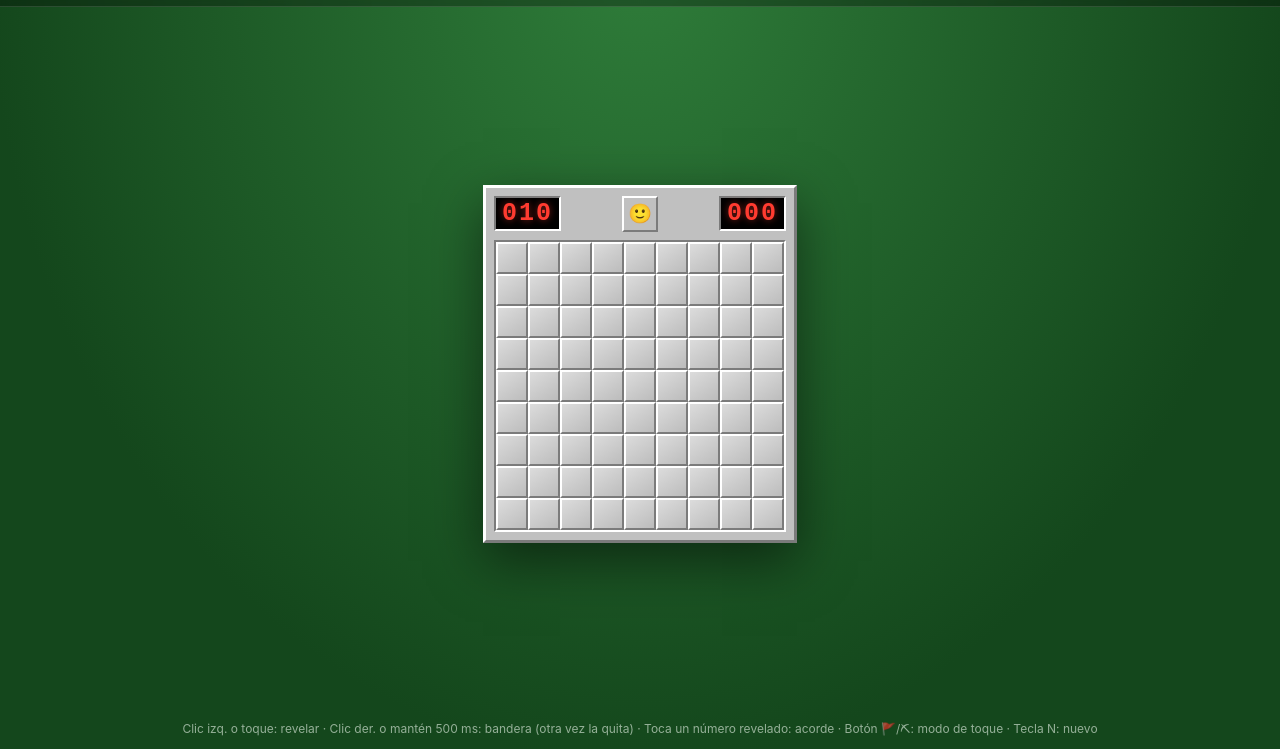
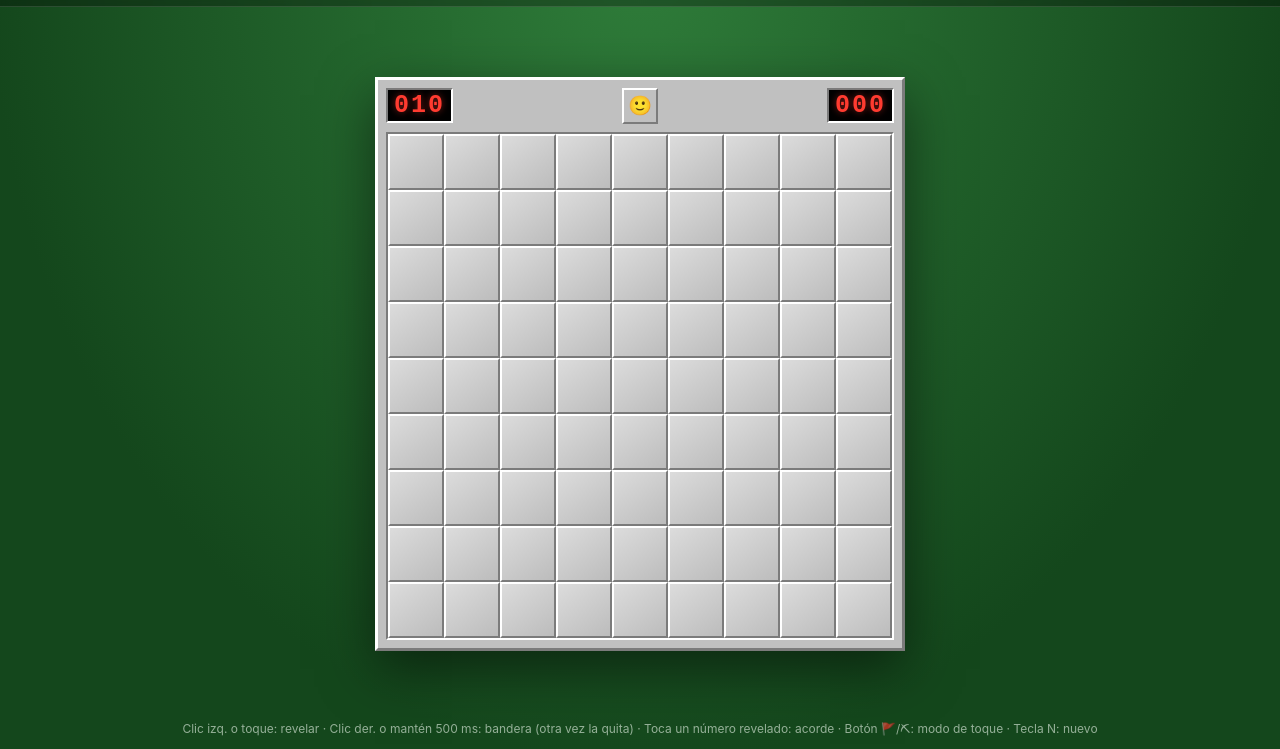
Before and after one commit to TecladoOscuro/spider-solitaire, a plain HTML site: page buscaminas.html in a window 1280 px wide. Shown: the part 51-800 px from the top of the page. Drawn offline with Linux system fonts and the light colour scheme.

Commit message:
fix: buscaminas cota exacta de ancho (sin scroll interno en ningun tamano)

```diff
--- a/buscaminas.html
+++ b/buscaminas.html
@@ -68,7 +68,7 @@ select.btn{background:#263238;padding:7px 8px}
 }
 .face:active{border-top-color:#7b7b7b;border-left-color:#7b7b7b;border-right-color:#fff;border-bottom-color:#fff}
 .gridwrap{
-  overflow:auto;max-width:100%;
+  overflow:auto;max-width:100%;width:100%;
   border-top:2px solid #7b7b7b;border-left:2px solid #7b7b7b;
   border-right:2px solid #fff;border-bottom:2px solid #fff;
 }
@@ -489,9 +489,15 @@ if (typeof document !== 'undefined') {
     var gwr=document.getElementById('gridWrap');
     var r=wrap?wrap.getBoundingClientRect():{width:window.innerWidth,top:100};
     var vh=window.innerHeight||768;
-    /* ancho EXACTO del hueco (clientWidth del contenedor, bordes incluidos
-       ya descontados) -> el grid nunca desborda y no aparece scroll interno */
-    var availW=Math.max(160,gwr?gwr.clientWidth:(r.width||window.innerWidth)-40);
+    /* ancho del hueco calculado desde el board-wrap (padding descontado):
+       .gridwrap es shrink-to-fit y su clientWidth era auto-referencial
+       (se atascaba en 32px en tablets). */
+    var pad=(parseFloat(getComputedStyle(wrap).paddingLeft)||0)+
+            (parseFloat(getComputedStyle(wrap).paddingRight)||0);
+    /* Cota exacta sobre el contenedor FIJO (board-wrap): chrome del marco
+       .frame (8+3 por lado = 22) + bordes del gridwrap (4) + holgura2.
+       Así floor((content-28)/cols)*cols siempre cabe sin scroll interno. */
+    var availW=Math.max(160,wrap.clientWidth-pad-28);
     var availH=Math.max(160,vh-Math.max(40,r.top)-38);
     var cs=Math.min(Math.floor(availW/S.w),Math.floor(availH/S.h));
     cs=Math.max(16,Math.min(56,cs));
```
